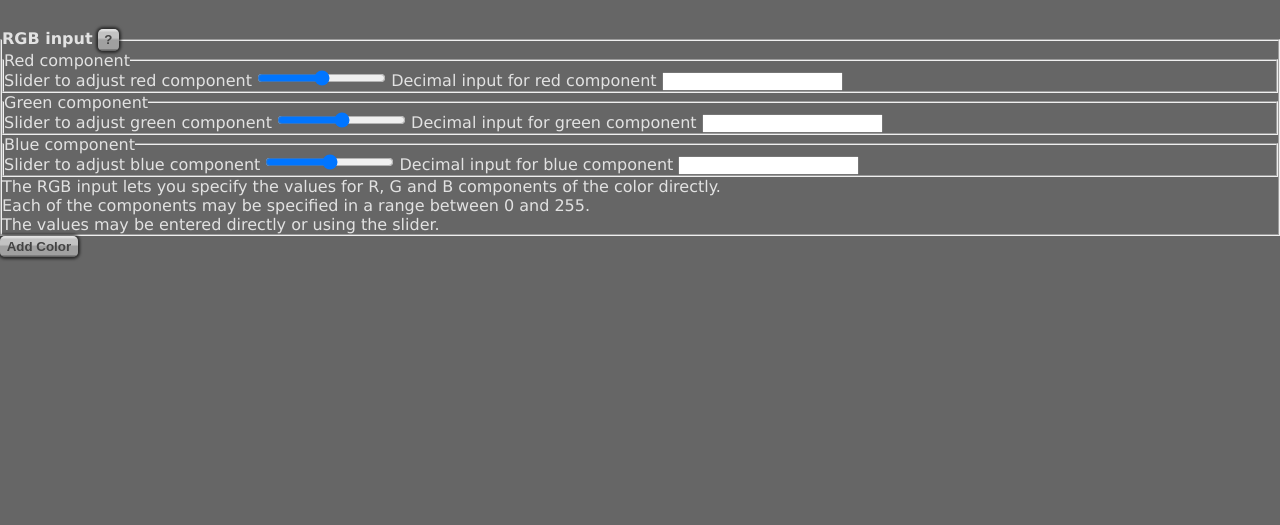
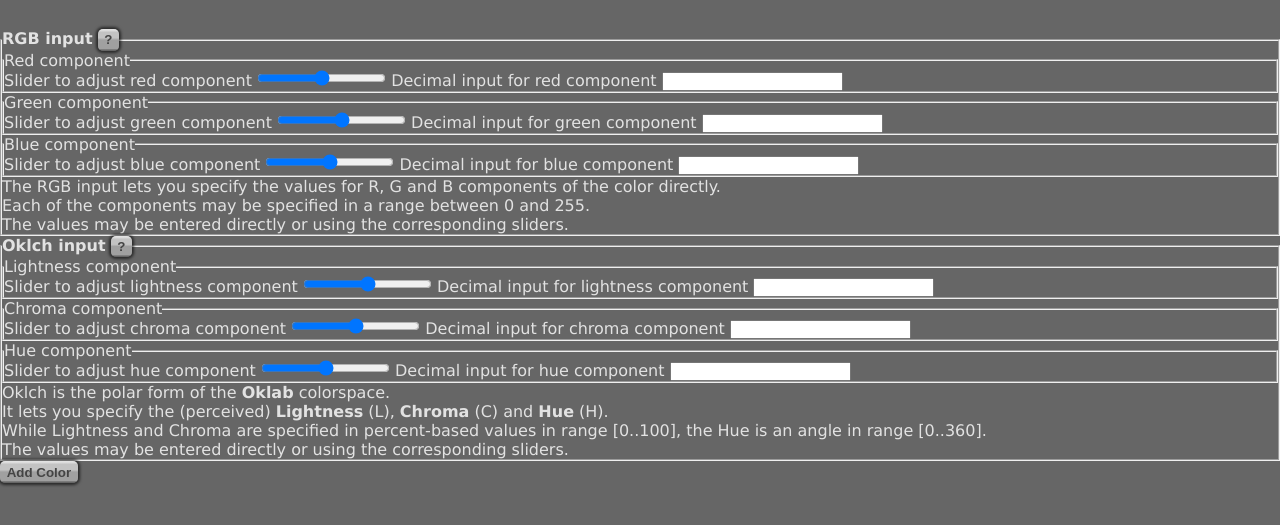
Before and after one commit to Mischback/colorizer, a website: page index.html in a window 1280 px wide. Shown: the part 69-594 px from the top of the page. Drawn offline with Linux system fonts and the light colour scheme; files that its build step writes are made by us from their sources.

Commit message:
Provide fieldset for Oklch

```diff
--- a/index.html
+++ b/index.html
@@ -47,9 +47,47 @@
     <div role="tooltip" id="color-form-rgb-tooltip" class="tooltip-content">
       <p>The RGB input lets you specify the values for R, G and B components of the color directly.</p>
       <p>Each of the components may be specified in a range between 0 and 255.</p>
-      <p>The values may be entered directly or using the slider.</p>
+      <p>The values may be entered directly or using the corresponding sliders.</p>
     </div>
   </fieldset>
+
+  <fieldset id="color-form-oklch" class="color-form-input-method">
+    <legend>
+      <strong>Oklch input</strong>
+      <span class="tooltip-anchor">
+        <button type="button" aria-label="Description of the Oklch input">?</button>
+        <div class="tooltip-display" role="status"></div>
+      </span>
+    </legend>
+    <fieldset class="component-lightness">
+      <legend>Lightness component</legend>
+      <label for="color-form-oklch-l-slider" class="hide-visually">Slider to adjust lightness component</label>
+      <input id="color-form-oklch-l-slider" type="range" min="0" max="255" step="1" aria-describedby="color-form-oklch-tooltip">
+      <label for="color-form-oklch-l" class="hide-visually">Decimal input for lightness component</label>
+      <input id="color-form-oklch-l" type="text" inputmode="numeric" aria-describedby="color-form-oklch-tooltip">
+    </fieldset>
+    <fieldset class="component-chroma">
+      <legend>Chroma component</legend>
+      <label for="color-form-oklch-c-slider" class="hide-visually">Slider to adjust chroma component</label>
+      <input id="color-form-oklch-c-slider" type="range" min="0" max="255" step="1" aria-describedby="color-form-oklch-tooltip">
+      <label for="color-form-oklch-c" class="hide-visually">Decimal input for chroma component</label>
+      <input id="color-form-oklch-c" type="text" inputmode="numeric" aria-describedby="color-form-oklch-tooltip">
+    </fieldset>
+    <fieldset class="component-hue">
+      <legend>Hue component</legend>
+      <label for="color-form-oklch-h-slider" class="hide-visually">Slider to adjust hue component</label>
+      <input id="color-form-oklch-h-slider" type="range" min="0" max="255" step="1" aria-describedby="color-form-oklch-tooltip">
+      <label for="color-form-oklch-h" class="hide-visually">Decimal input for hue component</label>
+      <input id="color-form-oklch-h" type="text" inputmode="numeric" aria-describedby="color-form-oklch-tooltip">
+    </fieldset>
+    <div role="tooltip" id="color-form-oklch-tooltip" class="tooltip-content">
+      <p>Oklch is the polar form of the <strong>Oklab</strong> colorspace.</p>
+      <p>It lets you specify the (perceived) <strong>Lightness</strong> (L), <strong>Chroma</strong> (C) and <strong>Hue</strong> (H).</p>
+      <p>While Lightness and Chroma are specified in percent-based values in range [0..100], the Hue is an angle in range [0..360].</p>
+      <p>The values may be entered directly or using the corresponding sliders.</p>
+    </div>
+  </fieldset>
+
   <button type="submit">Add Color</button>
 </form>
 
```
